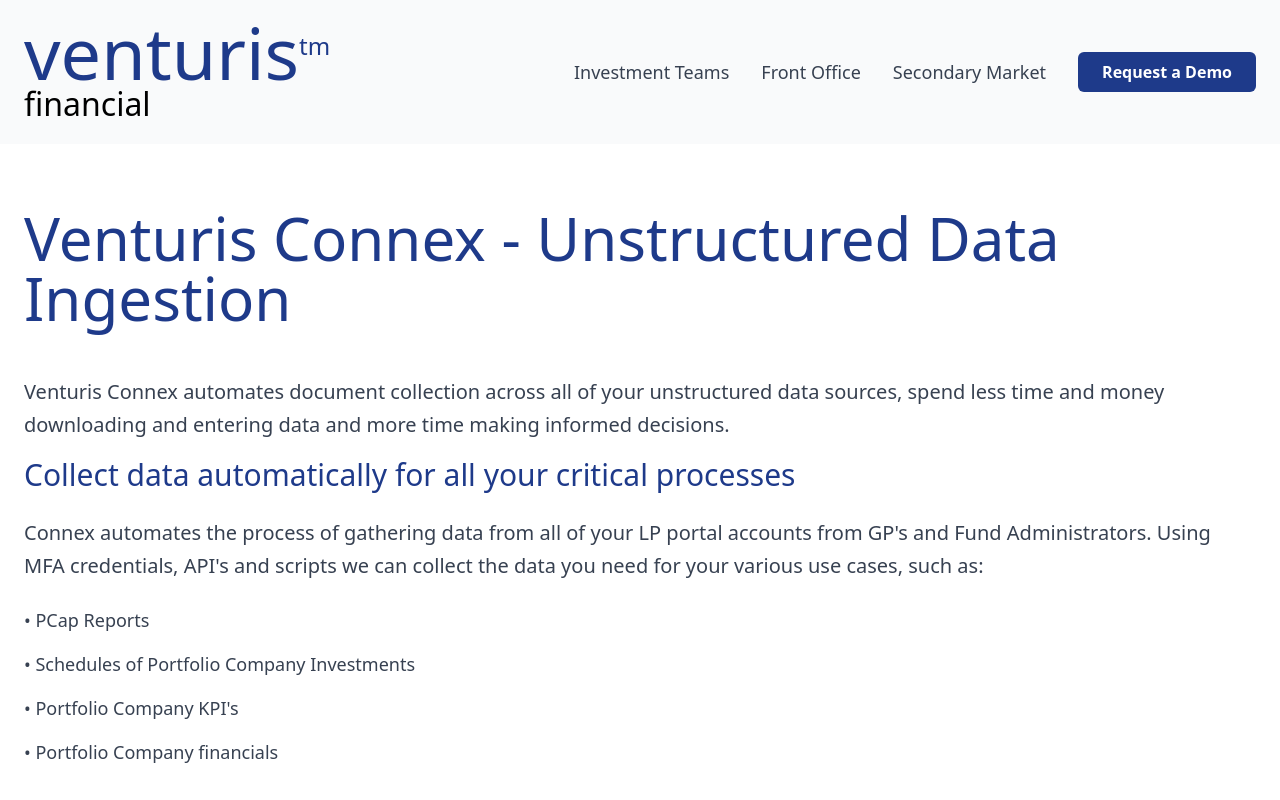
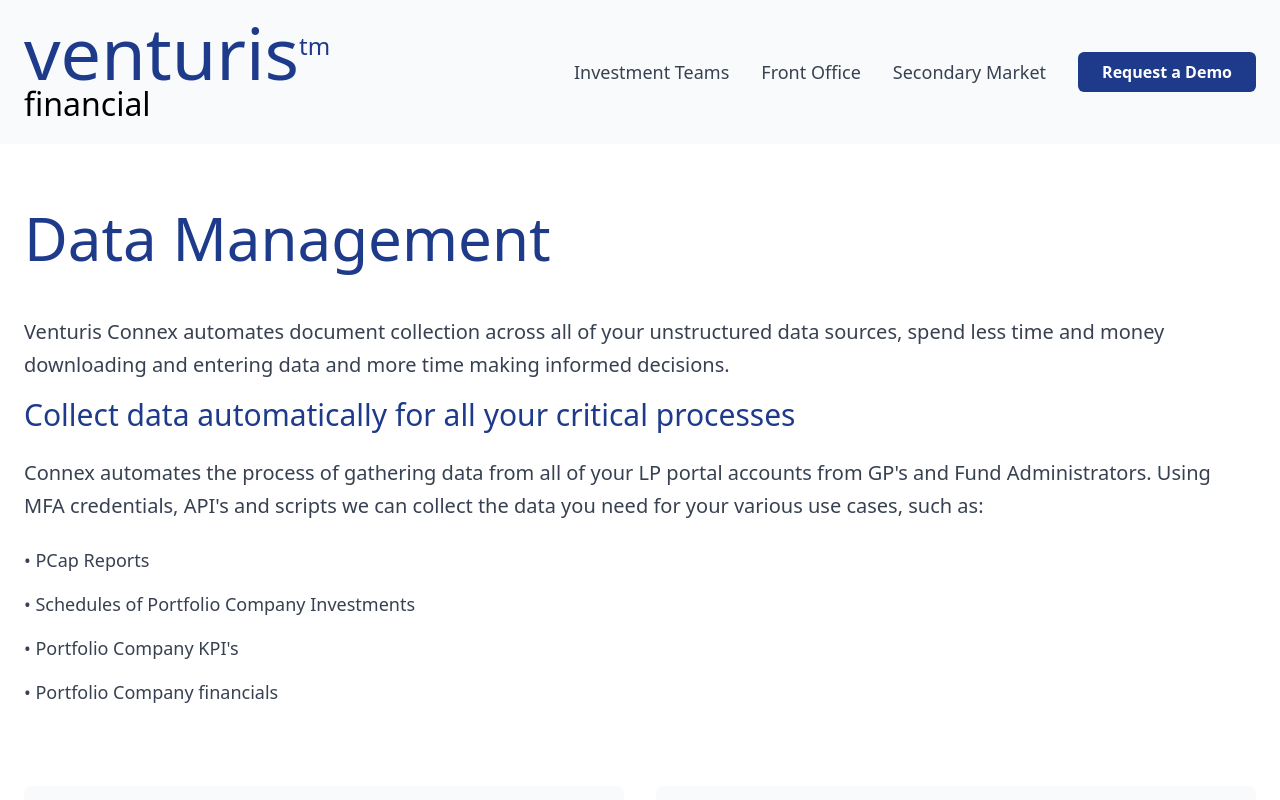
Before and after one commit to stevebuck0714/venturis-site, a Next.js app: page /solutions/data-management in a window 1280 px wide. Shown: the top 800 px of the page. Built offline with nearby package versions, Linux system fonts and the light colour scheme.

Commit message:
Fix syntax error in data management page

```diff
--- a/src/app/solutions/data-management/page.tsx
+++ b/src/app/solutions/data-management/page.tsx
@@ -1,5 +1,5 @@
 'use client';
-
+import React from 'react';
 import Image from 'next/image';
 import Link from 'next/link';
 
@@ -9,7 +9,7 @@
       <div className="flex-grow">
         <div className="max-w-[90rem] mx-auto px-6 py-16">
           <h1 className="text-6xl font-light text-blue-900 mb-12">
-            Venturis Connex - Unstructured Data Ingestion
+            Data Management
           </h1>
 
           <div className="grid grid-cols-1 gap-8">
```
